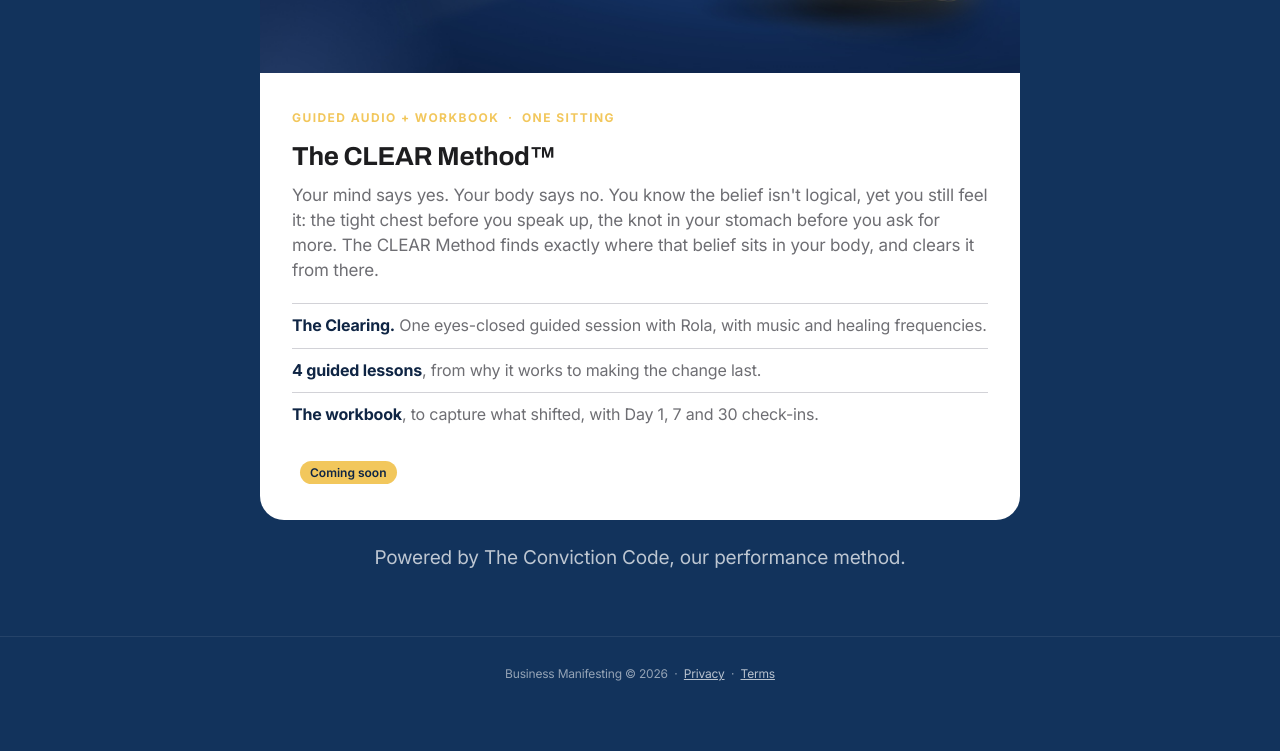
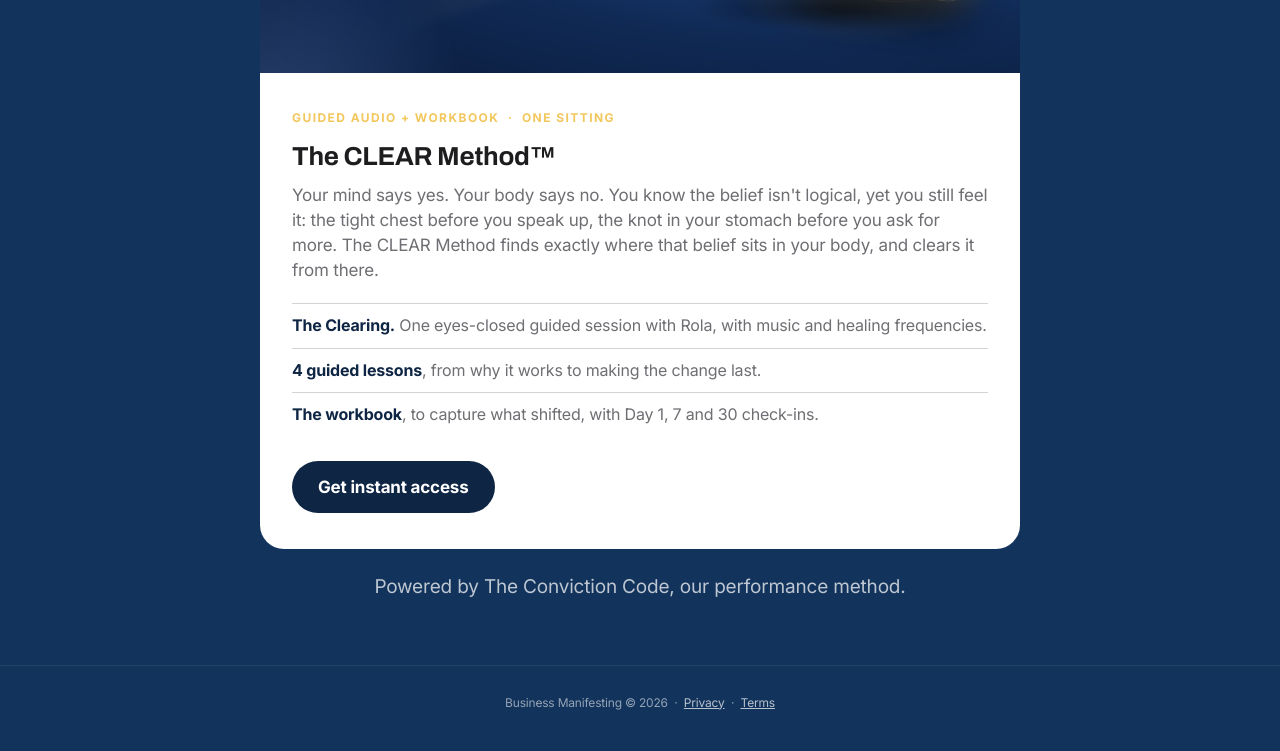
Before and after one commit to RolaDiab/business-manifesting, a plain HTML site: page products/index.html in a window 1280 px wide. Shown: the part 2562-3313 px from the top of the page. Before the commit the page ends 3285 px from the top, so only its background shows below. Drawn offline with Linux system fonts and the light colour scheme.

Commit message:
Products: BOND and CLEAR buy buttons go to GHL checkout
Co-Authored-By: Claude Opus 5.5 <noreply@anthropic.com>

```diff
--- a/products/index.html
+++ b/products/index.html
@@ -58,7 +58,7 @@
             <li><strong>The workbook</strong>, print and fillable, plus a <strong>Quick Card</strong> for anytime use.</li>
           </ul>
           <div class="product-buy">
-            <a class="btn" href="https://whop.com/rola-diab-218e/get-over-your-ex/" target="_blank" rel="noopener">Get instant access</a>
+            <a class="btn" href="https://link.fastpaydirect.com/payment-link/6afb64cd21a48a3872d269d7" target="_blank" rel="noopener">Get instant access</a>
           </div>
         </div>
       </article>
@@ -74,7 +74,7 @@
             <li><strong>The workbook</strong>, to capture what shifted, with Day 1, 7 and 30 check-ins.</li>
           </ul>
           <div class="product-buy">
-            <span class="soon">Coming soon</span>
+            <a class="btn" href="https://link.fastpaydirect.com/payment-link/6afb64f521a48a3872d269da" target="_blank" rel="noopener">Get instant access</a>
           </div>
         </div>
       </article>
```
